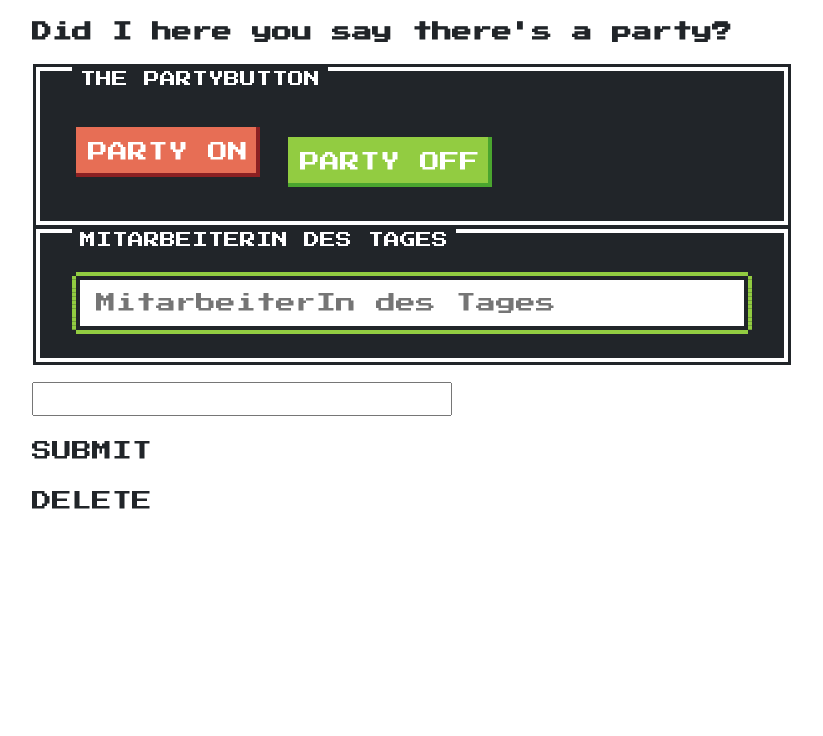
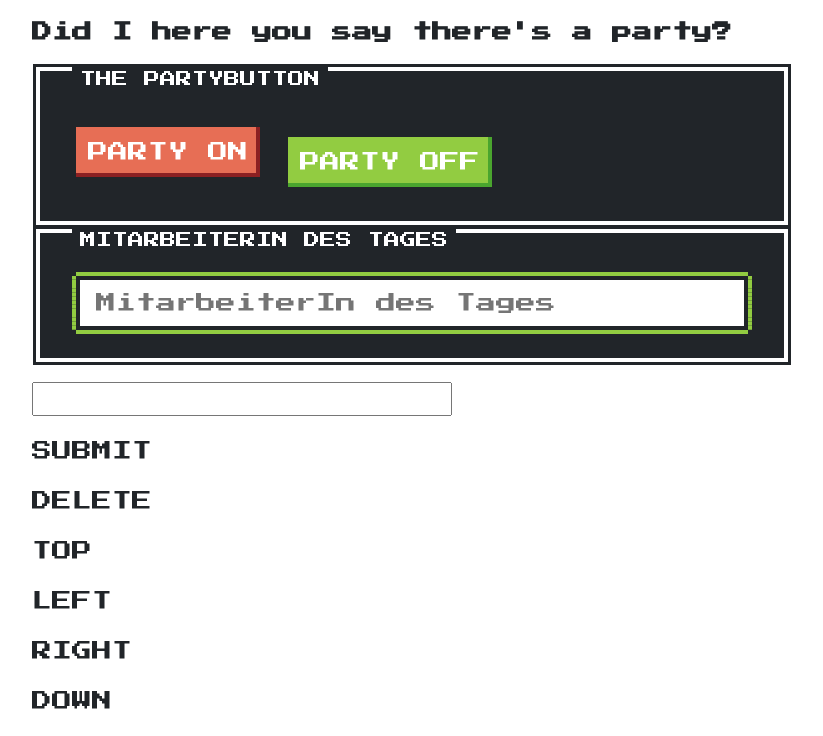
Before and after one commit to anyhow/Remote_Browser_Display, a plain HTML site: page index.html in a window 1280 px wide. Shown: the part 663-1399 px from the top of the page, without its empty margins (228-1051 px from the left). Before the commit the page ends 1199 px from the top, so only its background shows below. Drawn offline with nearby package versions, Linux system fonts and the light colour scheme; no server answers.

Commit message:
readd pacmann frontend

```diff
--- a/index.html
+++ b/index.html
@@ -75,6 +75,10 @@
     </form>
     <div id="submit">SUBMIT</div>
     <div id="delete">DELETE</div>
+    <div class="button" id="top">TOP</div>
+    <div class="button" id="left">LEFT</div>
+    <div class="button" id="right">RIGHT</div>
+    <div class="button" id="down">DOWN</div>
 
 
 <script src="/socket.io/socket.io.js"></script>
```
